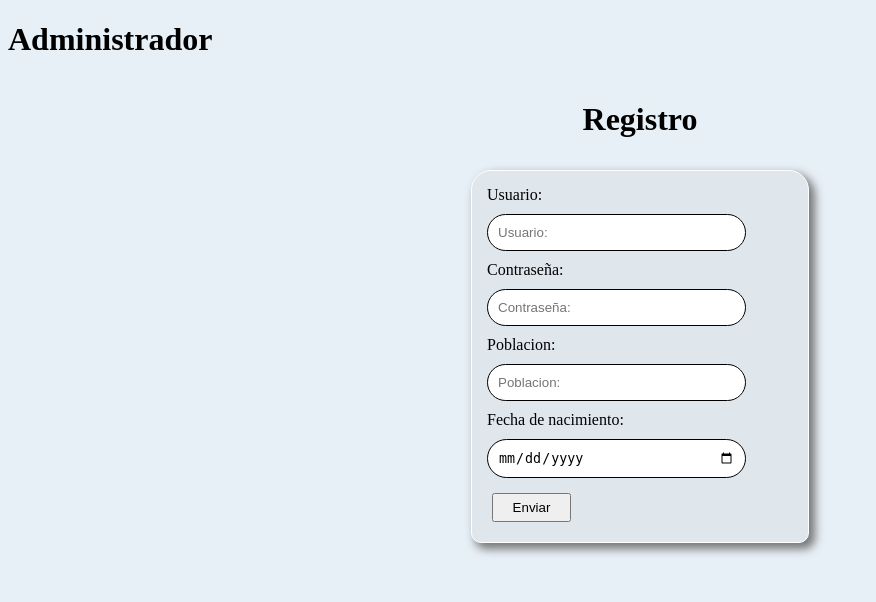
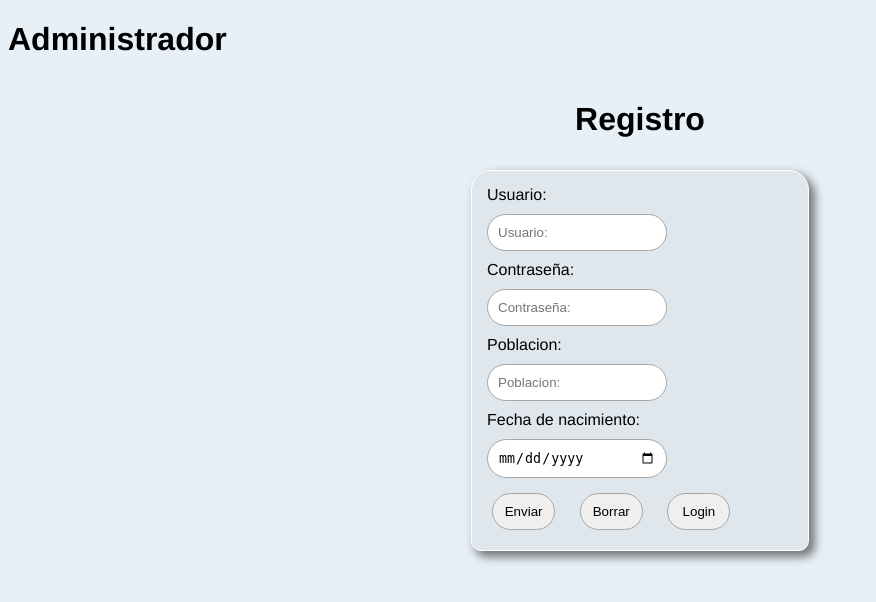
Before and after one commit to gabrielaraudalesr/PHPEquip1, a PHP site: page /registro.html in a window 1280 px wide. Shown: the top 602 px of the page, without its empty margins (0-876 px from the left). Run offline with PHP 8.4, Linux system fonts and the light colour scheme.

Commit message:
Personalizacion registro/login

```diff
--- a/pagina/css/estiloPrincipal.css
+++ b/pagina/css/estiloPrincipal.css
@@ -1,5 +1,7 @@
 body{
     background-color: rgb(232, 240, 247);
+    /*font-family: 'Courier New', Courier, monospace;*/
+    font-family: 'Franklin Gothic Medium', 'Arial Narrow', Arial, sans-serif;
 }
 #formularioContenedor{
     display: flex;
@@ -7,7 +9,7 @@ body{
     align-items: center;
     justify-content: center;
 }
-form{
+#formularioContenedor > form{
     display: flex;
     flex-direction: column;
     justify-content: center;
@@ -16,24 +18,38 @@ form{
     width: 25%;
     padding: 10px;
     margin: 10px;
-    border: 1px solid white;
+    border: 1px solid rgb(255, 255, 255);
     border-radius: 20px 20px 10px 10px;
     box-shadow: 5px 5px 10px 1px rgb(117, 117, 117);
 }
-button{
-    margin: 10px;
-    padding: 5px;
-    width: 25%;
-}
+
 label,input{
-    width: 75%;
+    width: 50%;
     margin: 5px;
 }
-input{
+input,.btn{
     cursor: pointer;
-    border: 1px solid black;
+    border: 1px solid rgb(167, 167, 167);
     border-radius: 20px 20px 20px 20px ;
     padding: 10px;
-    width: 75%;
+    width: 50%;
     margin: 5px;
 }
+.btn{
+    margin: 10px;
+    padding: 10px;
+    width: 20%;
+}
+input:hover{
+    transform: scale(1.02);
+    background-color: rgb(232, 240, 247);
+    color: black;
+}
+.btn:hover{
+    transform: scale(1.1);
+    background-color: rgba(0, 0, 0, 0.473);
+    color: white;
+}
+#botones>button{
+width: 20%;
+}
--- a/pagina/registro.html
+++ b/pagina/registro.html
@@ -23,7 +23,12 @@
                 <input type="text" id="poblacion" required placeholder="Poblacion:">
                 <label for="fecha">Fecha de nacimiento: </label>
                 <input type="date" id="fecha" required>
-                <button  id="btn">Enviar</button>
+                <article id="botones">
+                    <button  id="enviar" class="btn">Enviar</button>
+                    <button id="borrar" class="btn">Borrar</button>
+                    <button id="login" class="btn">Login</button>
+                </article>
+
             </form>
 
         </div>
```
